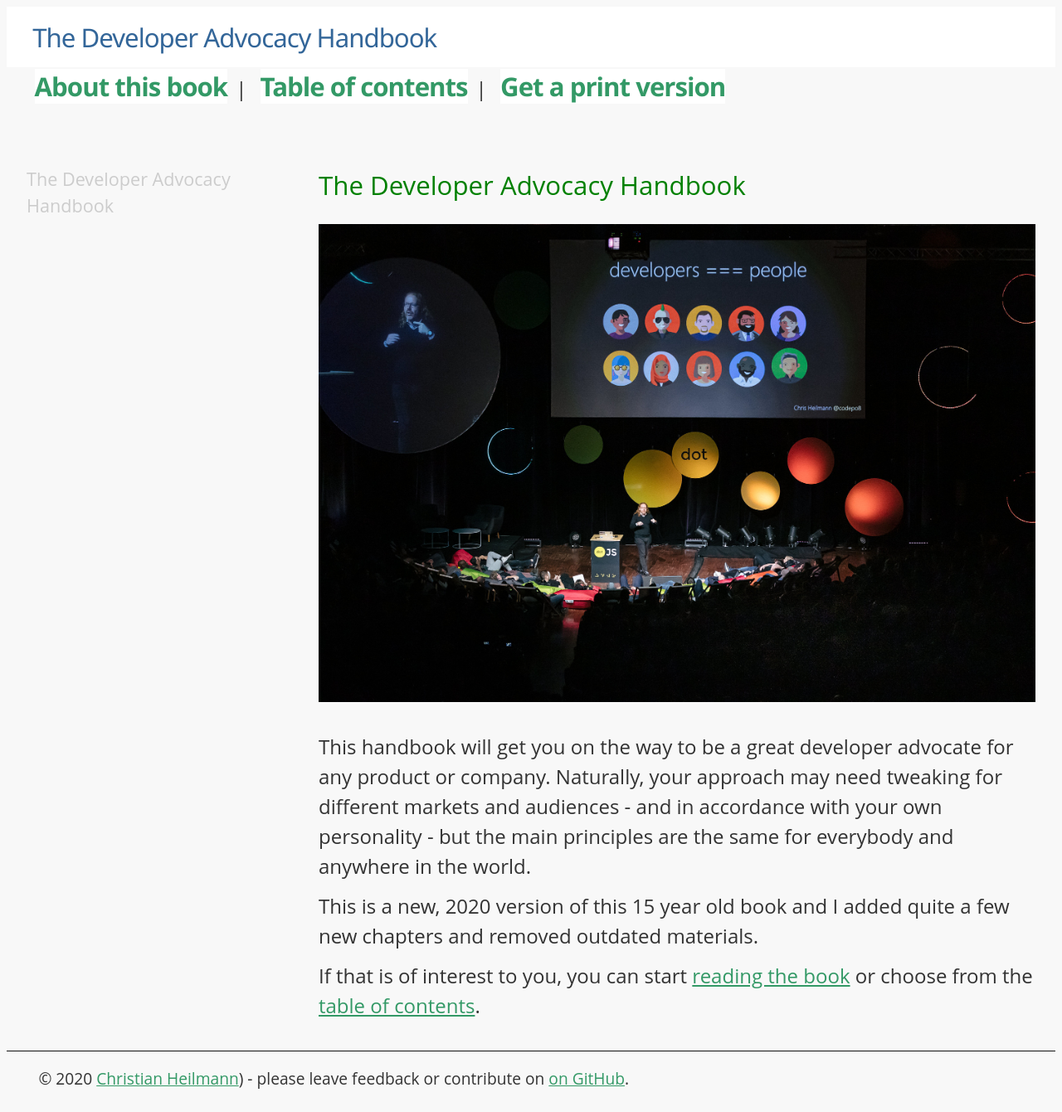
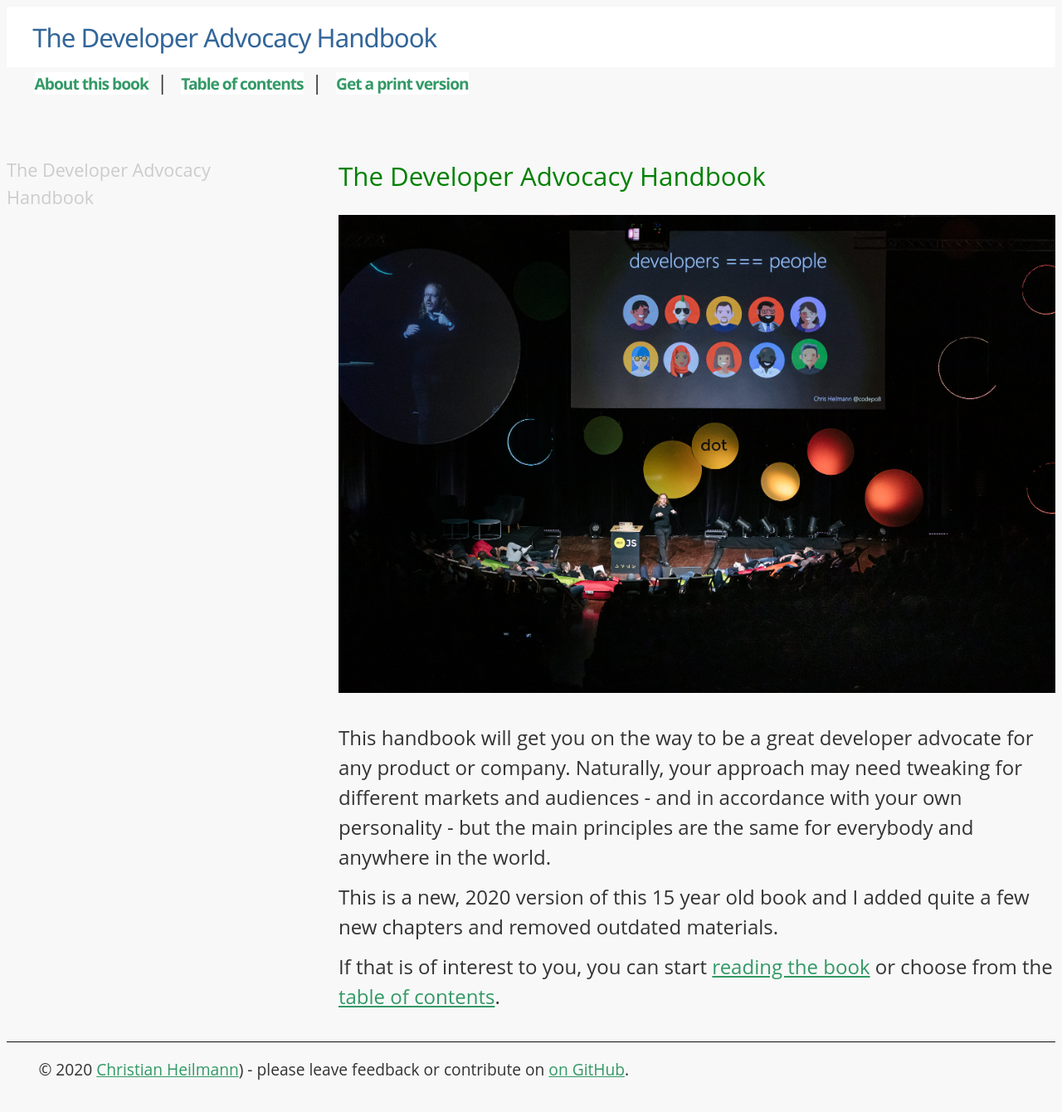
Before and after one commit to codepo8/developer-advocacy-handbook, a Jekyll site: the page built from README.md, in a window 1280 px wide. Shown: the whole page at 83% size. Built offline with Jekyll 4.4.1, drawn with Linux system fonts in a browser that asks for light colours; our own code applies the rules of GitHub Pages for plain Markdown files.

Commit message:
Update styles.css

```diff
--- a/assets/styles.css
+++ b/assets/styles.css
@@ -75,6 +75,7 @@ header li a {
   color: var(--link);
   display: inline;
   padding: 0;
+  font-size: .8em;
 }
 .content ul {
   list-style: square;
@@ -135,7 +136,7 @@ h4 {
   color: var(--h4colour);
 }
 #split {
-  margin: 1em;
+  margin: 1em 0;
   display: flex;
   gap: 2em;
   flex-wrap: wrap;
```
